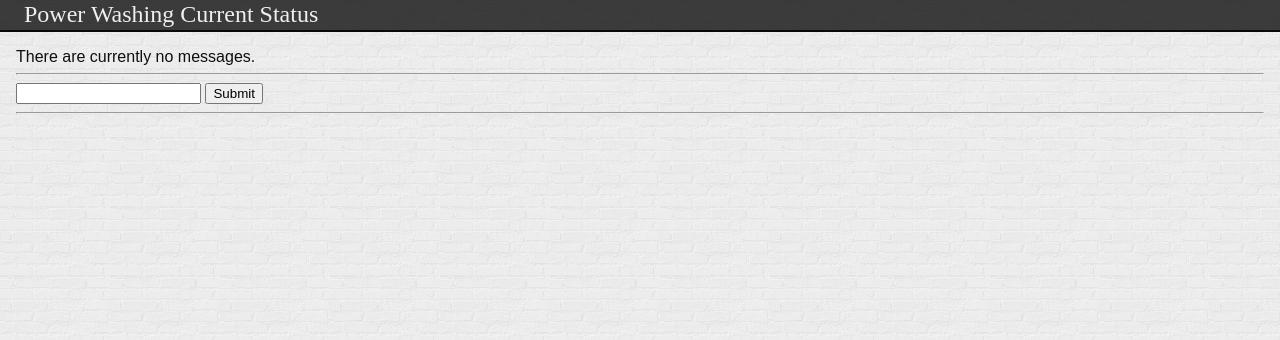
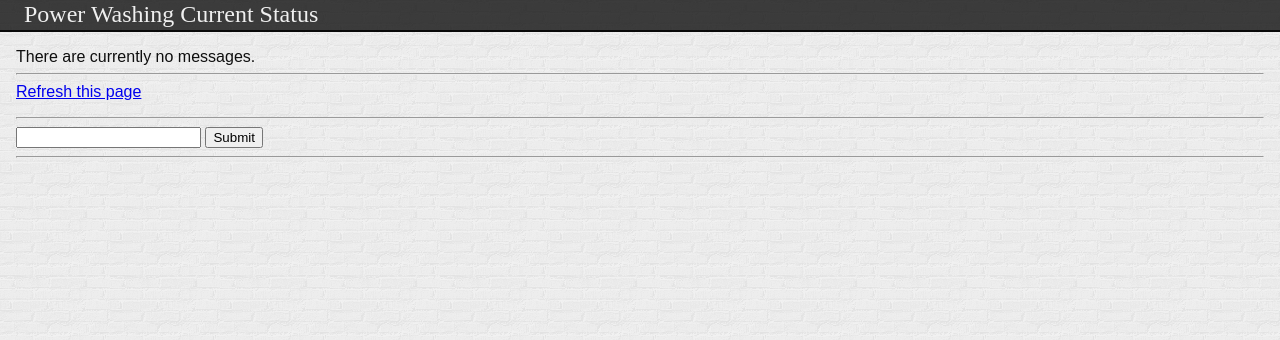
Before and after one commit to brousch/whoisthere, a Django app: template statusboard/templates/status_board.html in a window 1280 px wide. Shown: the top 340 px of the page. Run offline with Django 3.2, Linux system fonts and the light colour scheme; the template is opened without the code that fills it, so the values that code supplies are empty; parts of the project's set-up code (start-up, migrations or seed data) failed here and were passed over.

Commit message:
Added refresh link

```diff
--- a/statusboard/static/css/statusboard.css
+++ b/statusboard/static/css/statusboard.css
@@ -25,6 +25,10 @@ h1 {
 
 div.content {
     margin: 0 1em 0 1em;
+}
+
+div.refresh {
+    margin: 0 0 1em 0;
 }
 
 table {
--- a/statusboard/templates/status_board.html
+++ b/statusboard/templates/status_board.html
@@ -45,6 +45,10 @@
                 <p>There are currently no messages.</p>
             {% endif %}
             <hr />
+            <div class="refresh">
+                <a href="javascript:location.reload(true)">Refresh this page</a>
+            </div>
+            <hr />
             <form method="post" action="/">{% csrf_token %}
                 <input type="text" name="new_msg" />
                 <input type="submit" name="new_msg_submit" value="Submit" />
```
